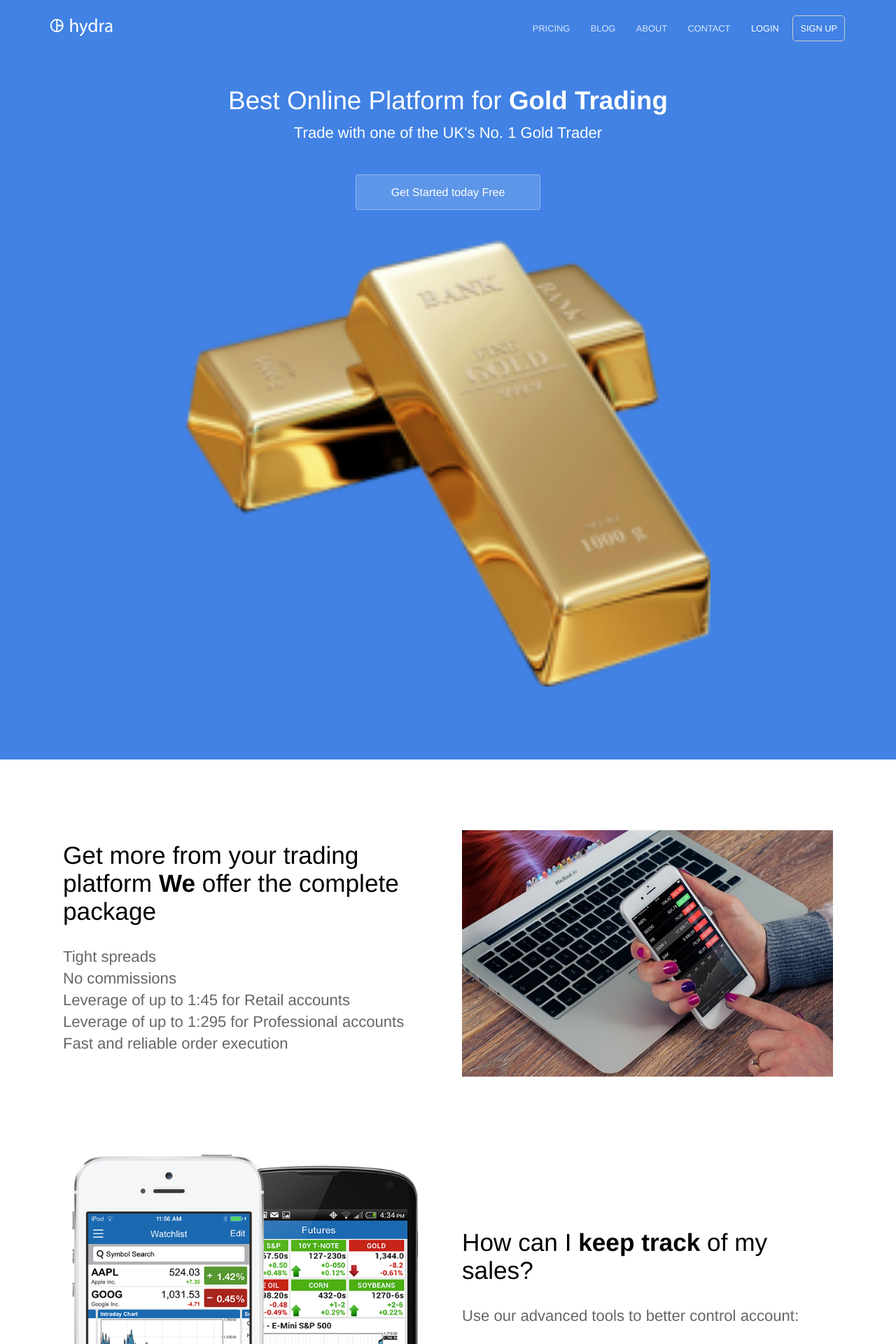
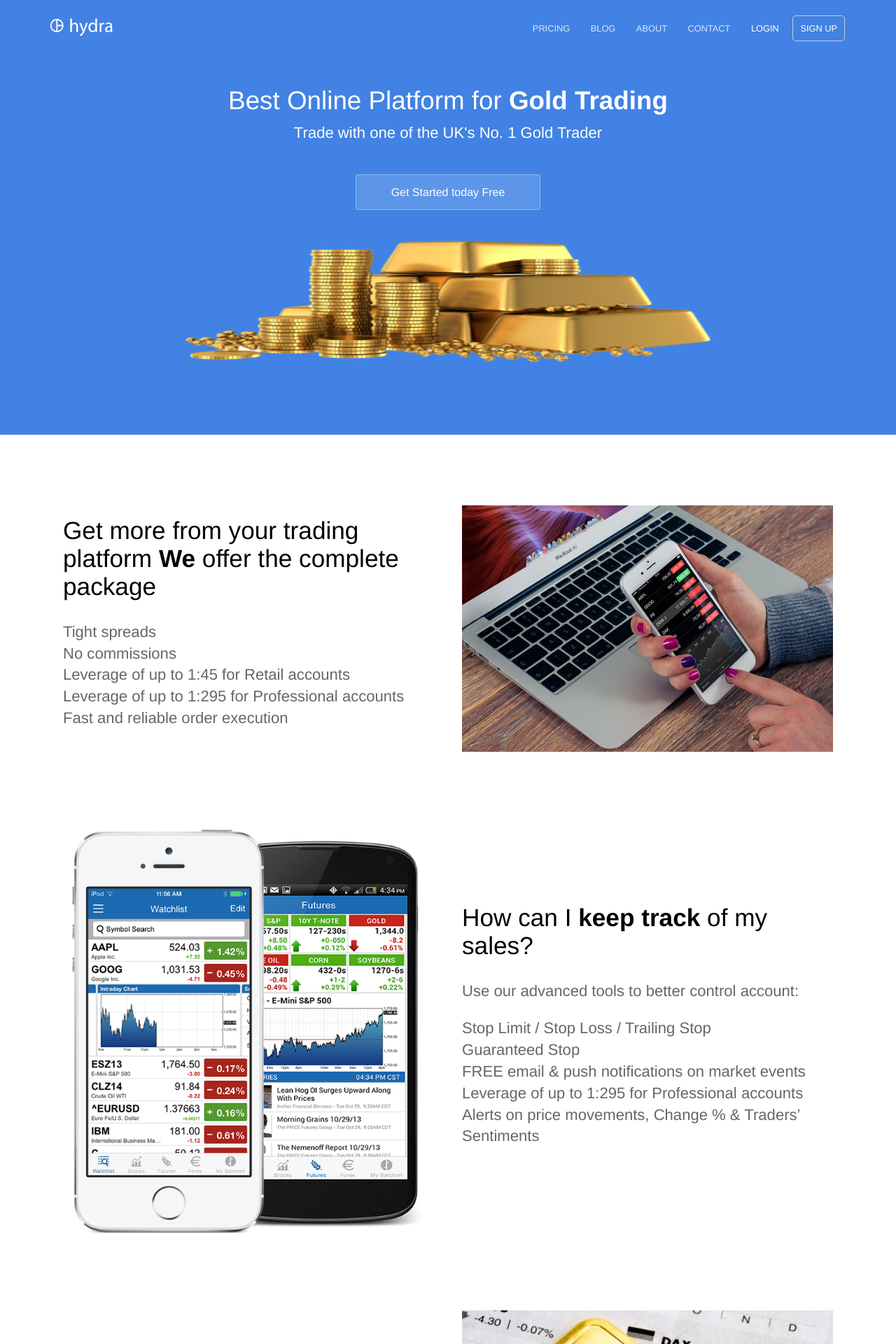
Before and after one commit to GOLDTRADERS/temp.github.io, a Jekyll site: the page built from index.html, in a window 1280 px wide. Shown: the top 1920 px of the page at 70% size. Built offline with Jekyll 4.4.1, drawn with Linux system fonts in a browser that asks for light colours.

Commit message:
Update index.html

```diff
--- a/index.html
+++ b/index.html
@@ -8,7 +8,7 @@ description: Trade with one of the UK's No. 1 Gold Trader
 		<p class="subtext editable">Trade with one of the UK's No. 1 Gold Trader</p>
 		<div class="cta button alt"><a href="/sign-up/">Get Started today Free</a></div>
 		<div>
-			<img src="/images/gold-bar-png-41.png" alt="Screenshot" />
+			<img src="/images/gold-bar-png-41027.png" alt="Screenshot" height="173" width="400" />
 		</div>
 	</div>
 </section>
```
